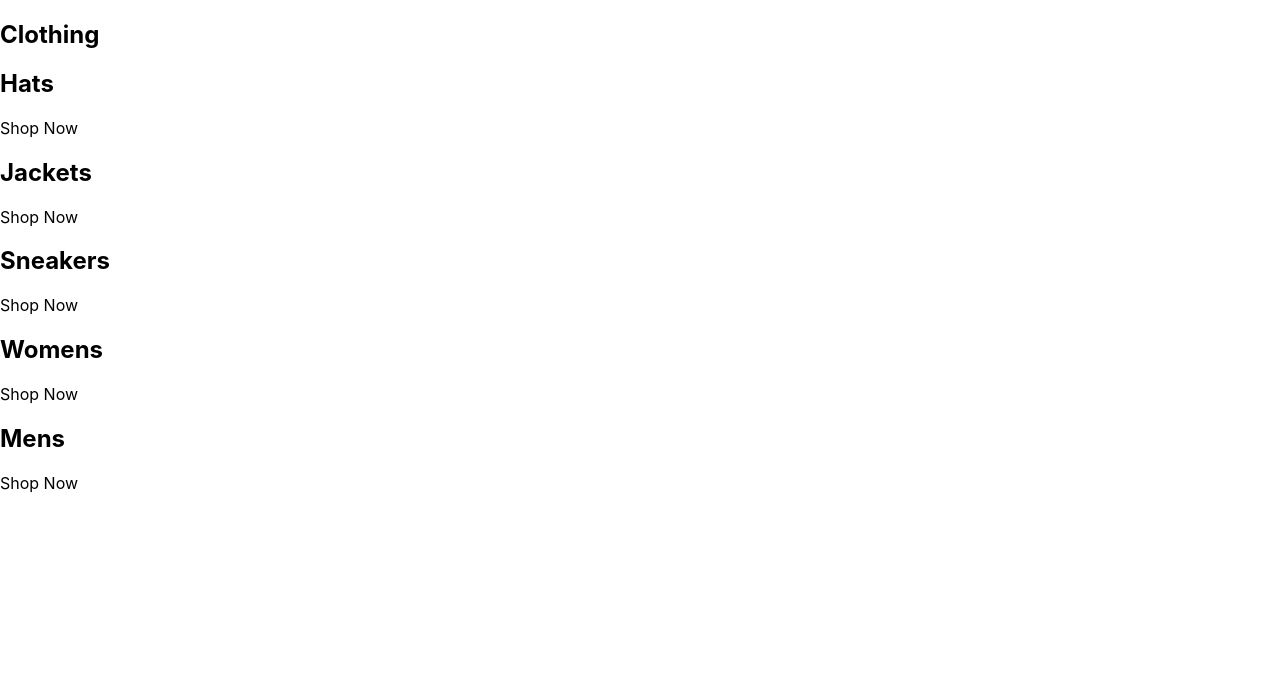
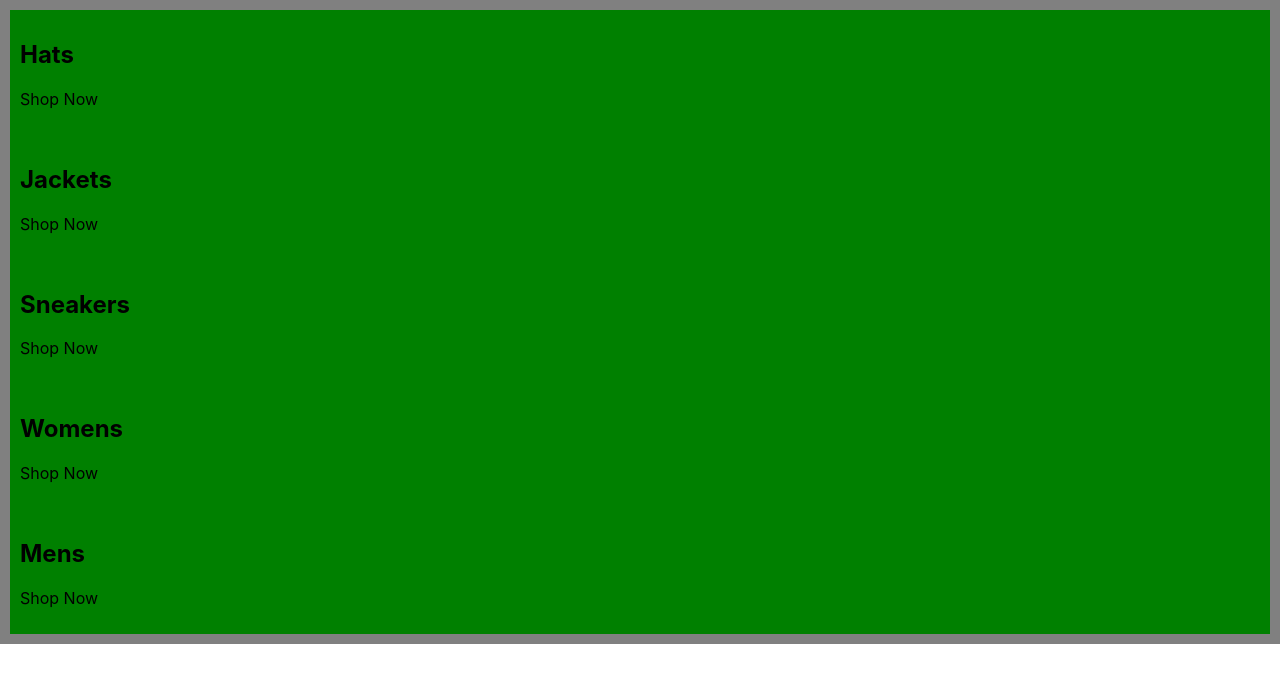
Before and after one commit to ZhangMYihua/crwn-clothing-v2, a React (Create React App) app: page / in a window 1280 px wide. Shown: the top 682 px of the page. Built offline with nearby package versions, Linux system fonts and the light colour scheme.

Commit message:
Eslint configuration, category page refactor

```diff
--- a/package.json
+++ b/package.json
@@ -9,6 +9,7 @@
     "react": "^17.0.2",
     "react-dom": "^17.0.2",
     "react-scripts": "5.0.0",
+    "sass": "^1.53.0",
     "web-vitals": "2.1.4"
   },
   "scripts": {
@@ -34,5 +35,9 @@
       "last 1 firefox version",
       "last 1 safari version"
     ]
+  },
+  "devDependencies": {
+    "eslint": "^8.19.0",
+    "eslint-plugin-react": "^7.30.1"
   }
 }
--- a/src/App.js
+++ b/src/App.js
@@ -1,42 +1,43 @@
+import React from 'react';
+import './categories.styles.scss';
+
 const App = () => {
+
+    const categories = [
+        {
+            id: 1,
+            title: 'Hats',
+        },
+        {
+            id: 2,
+            title: 'Jackets',
+        },
+        {
+            id: 3,
+            title: 'Sneakers',
+        },
+        {
+            id: 4,
+            title: 'Womens',
+        },
+        {
+            id: 5,
+            title: 'Mens',
+        }
+    ];
+
+
     return (
         <div className='categories-container'>
-      <h2>Clothing</h2>
-      <div className='category-container'>
-        {/* <img /> */}
+            {categories.map(({id, title}) => (
+                <div className='category-container' key={id}>
+                    <div className='background-image' />
                     <div className='category-body-container'>
-          <h2>Hats</h2>
+                        <h2>{title}</h2>
                         <p>Shop Now</p>
                     </div>
                 </div>
-      <div className='category-container'>
-        {/* <img /> */}
-        <div className='category-body-container'>
-          <h2>Jackets</h2>
-          <p>Shop Now</p>
-        </div>
-      </div>
-      <div className='category-container'>
-        {/* <img /> */}
-        <div className='category-body-container'>
-          <h2>Sneakers</h2>
-          <p>Shop Now</p>
-        </div>
-      </div>
-      <div className='category-container'>
-        {/* <img /> */}
-        <div className='category-body-container'>
-          <h2>Womens</h2>
-          <p>Shop Now</p>
-        </div>
-      </div>
-      <div className='category-container'>
-        {/* <img /> */}
-        <div className='category-body-container'>
-          <h2>Mens</h2>
-          <p>Shop Now</p>
-        </div>
-      </div>
+            ))}
         </div>
     );
 };
--- /dev/null
+++ b/src/categories.styles.scss
@@ -0,0 +1,11 @@
+
+
+.categories-container {
+    padding: 10px;
+    background: grey;
+
+    .category-container {
+        padding: 10px;
+        background: green;
+    }
+}
```
Also changed, not shown: src/index.js (+4 -4 lines), .eslintrc.js (added), 1 other file (tests, documents, lock files or other folders). Lines whose indentation alone changed are shown as unchanged.
